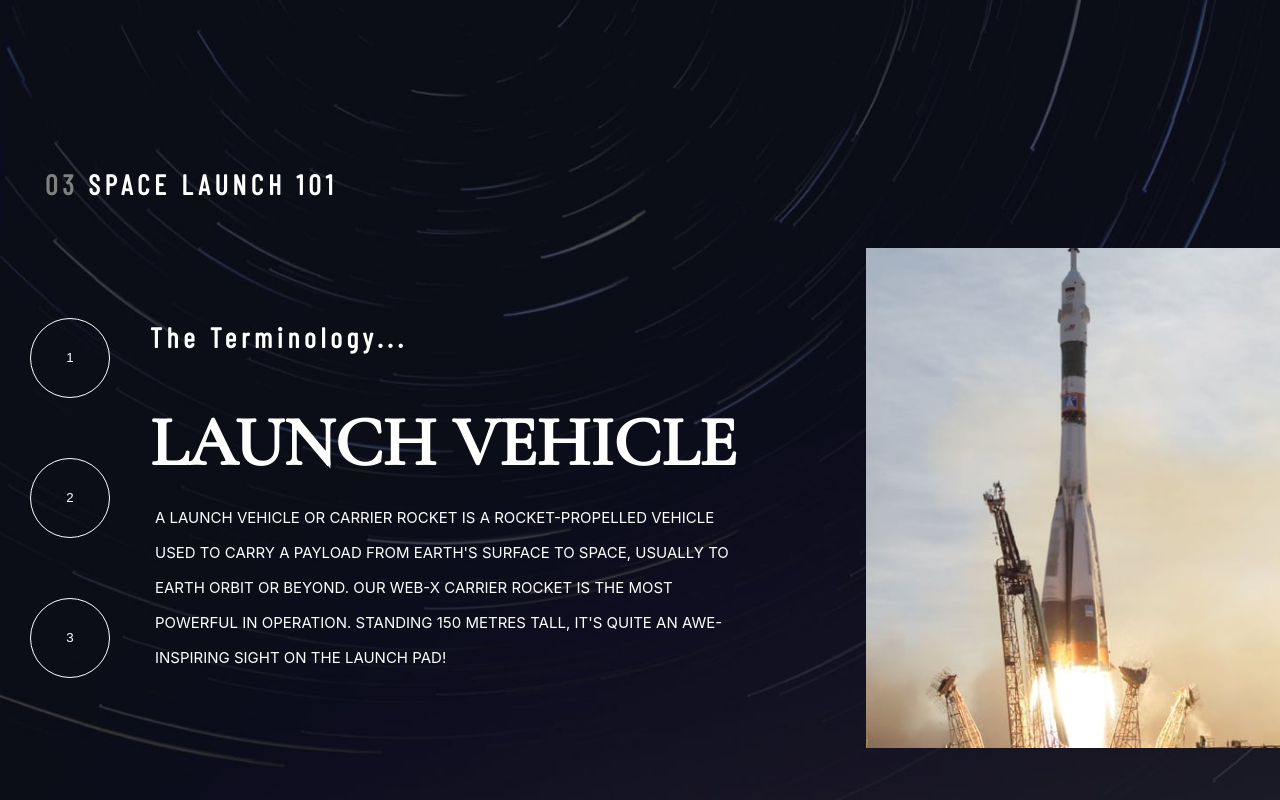
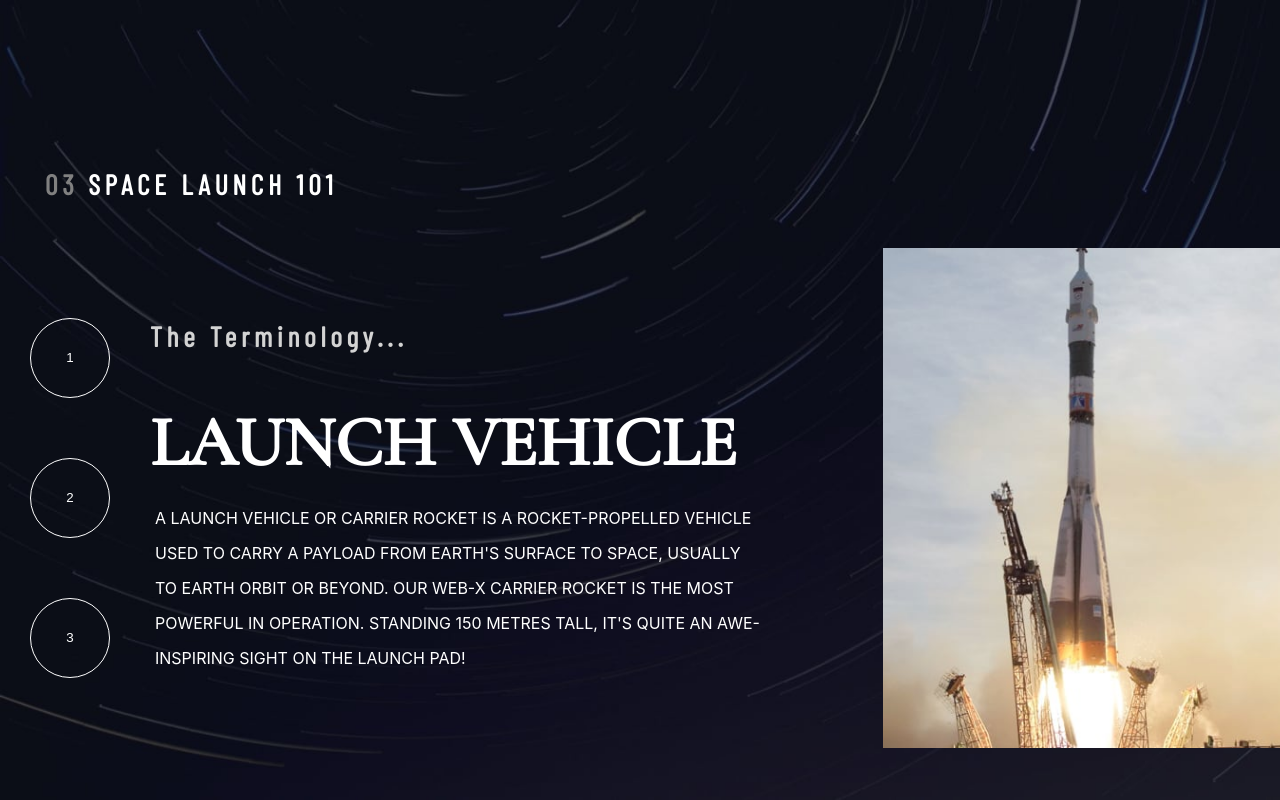
Before and after one commit to Stamwill/space-tourism, a Next.js app: page /technology in a window 1280 px wide. Built offline with nearby package versions, Linux system fonts and the light colour scheme.

Commit message:
[Tech] Change color and remove font size

```diff
--- a/src/blocks/Tech/Tech.module.css
+++ b/src/blocks/Tech/Tech.module.css
@@ -47,7 +47,7 @@
 
 .subTitle {
   margin-top: 0;
-  color: var(--white-color);
+  color: lightgrey;
 }
 
 .title,
@@ -60,7 +60,6 @@
   padding-left: 5px;
   padding-right: 5px;
   margin-bottom: 0;
-  font-size: 15px;
 }
 
 @media screen and (min-width: 500px) {
```
